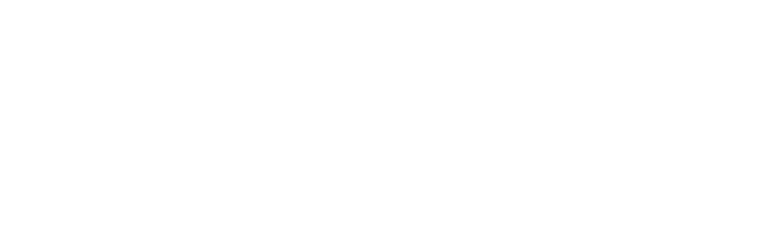
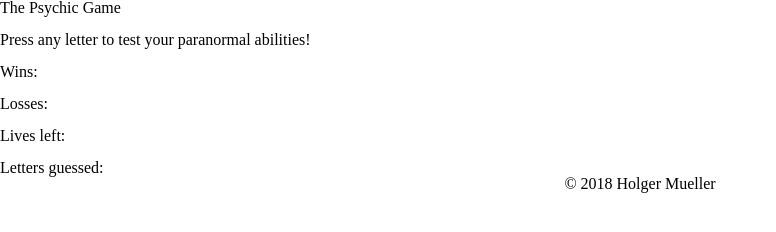
Before and after one commit to Holgermueller/PsychicGame, a plain HTML site: page index.html in a window 1280 px wide. Shown: the whole page, without its empty margins (0-776 px from the left). Drawn offline with Linux system fonts and the light colour scheme.

Commit message:
scaffold psychic game

```diff
--- /dev/null
+++ b/assets/psychic.js
@@ -0,0 +1 @@
+'use strict';
--- /dev/null
+++ b/assets/reset.css
@@ -0,0 +1,48 @@
+/* http://meyerweb.com/eric/tools/css/reset/
+   v2.0 | 20110126
+   License: none (public domain)
+*/
+
+html, body, div, span, applet, object, iframe,
+h1, h2, h3, h4, h5, h6, p, blockquote, pre,
+a, abbr, acronym, address, big, cite, code,
+del, dfn, em, img, ins, kbd, q, s, samp,
+small, strike, strong, sub, sup, tt, var,
+b, u, i, center,
+dl, dt, dd, ol, ul, li,
+fieldset, form, label, legend,
+table, caption, tbody, tfoot, thead, tr, th, td,
+article, aside, canvas, details, embed,
+figure, figcaption, footer, header, hgroup,
+menu, nav, output, ruby, section, summary,
+time, mark, audio, video {
+	margin: 0;
+	padding: 0;
+	border: 0;
+	font-size: 100%;
+	font: inherit;
+	vertical-align: baseline;
+}
+/* HTML5 display-role reset for older browsers */
+article, aside, details, figcaption, figure,
+footer, header, hgroup, menu, nav, section {
+	display: block;
+}
+body {
+	line-height: 1;
+}
+ol, ul {
+	list-style: none;
+}
+blockquote, q {
+	quotes: none;
+}
+blockquote:before, blockquote:after,
+q:before, q:after {
+	content: '';
+	content: none;
+}
+table {
+	border-collapse: collapse;
+	border-spacing: 0;
+}
--- /dev/null
+++ b/assets/styles.css
@@ -0,0 +1,6 @@
+
+
+
+.footer {
+    text-align: center;
+}
--- a/index.html
+++ b/index.html
@@ -4,9 +4,31 @@
     <meta charset="UTF-8">
     <meta name="viewport" content="width=device-width, initial-scale=1.0">
     <meta http-equiv="X-UA-Compatible" content="ie=edge">
-    <title>Document</title>
+    <title>Psycic Game</title>
+
+<!--stylesheets-->
+<link rel="stylesheet" href="./assets/reset.css">
+<link rel="stylesheet" href="./assets/styles.css">
+
 </head>
 <body>
+    <h1 class="Header">The Psychic Game</h1>
+    <br>
+    <h2 class="h2">Press any letter to test your paranormal abilities!</h2>
+
+    <br>
+        <div>Wins: </div>
+        <br>
+        <div>Losses: </div>
+        <br>
+        <div>Lives left: </div>
+        <br>
+        <div>Letters guessed: </div>
+
+<footer class="footer">&copy; 2018 Holger Mueller</footer>
+
+<!--script tags-->
+<script src="./assets/psychic.js"></script>
 
 </body>
 </html>
```
